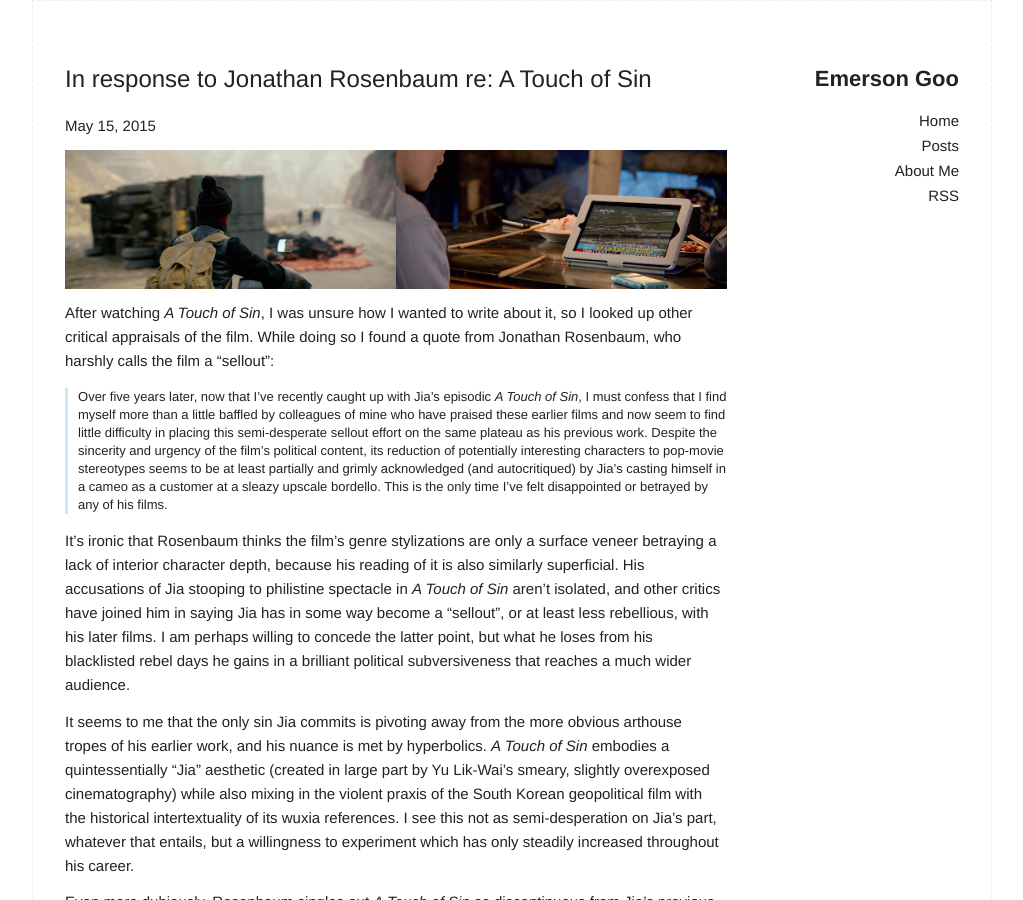
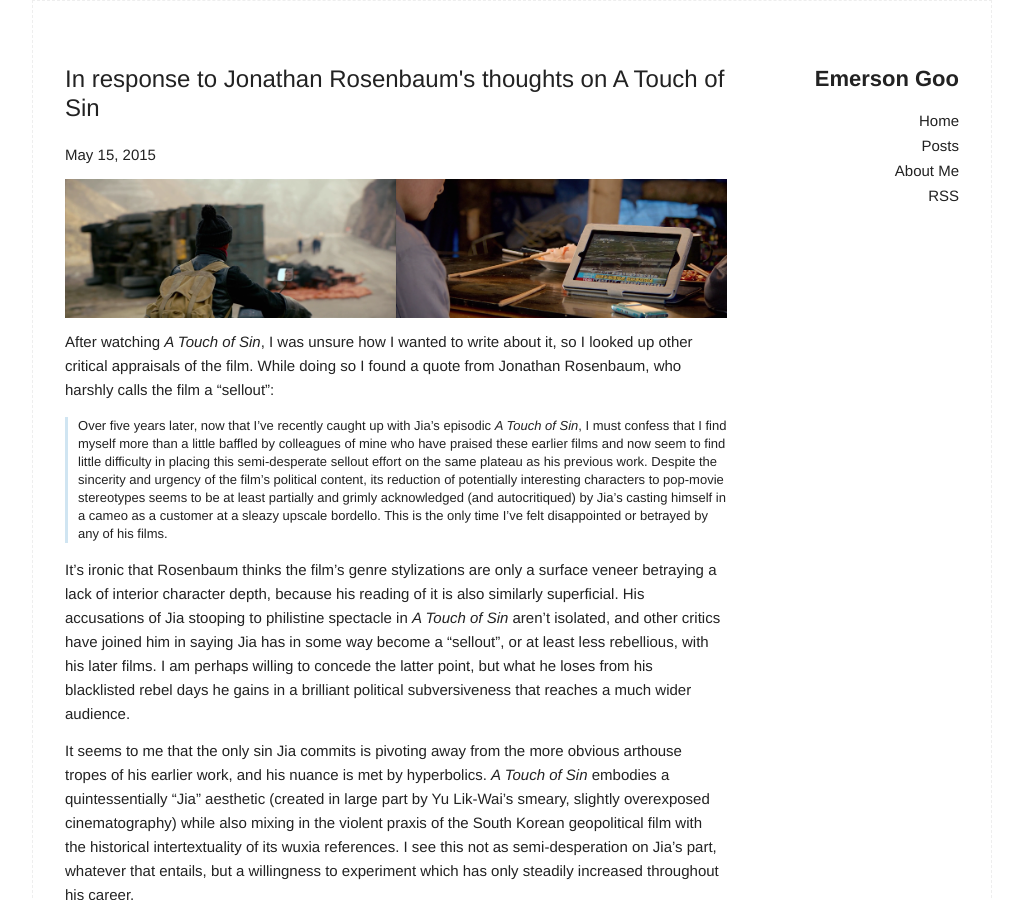
Before and after one commit to emersongoo/emersongoo.github.io, a Jekyll site: the page built from _posts/2017-05-15-in-response-to-jonathan-rosenbaum.markdown, in a window 1280 px wide and 900 px high. Shown: the whole window, without its empty margins (128-1151 px from the left). Built offline with Jekyll 4.4.1, drawn with Linux system fonts in a browser that asks for light colours.

Commit message:
try to fix post

```diff
--- a/_posts/2017-05-15-in-response-to-jonathan-rosenbaum.markdown
+++ b/_posts/2017-05-15-in-response-to-jonathan-rosenbaum.markdown
@@ -1,6 +1,6 @@
 ---
 layout: post
-title:  "In response to Jonathan Rosenbaum re: A Touch of Sin"
+title:  In response to Jonathan Rosenbaum's thoughts on A Touch of Sin
 date:   2015-05-15 00:00:00 -0000
 categories: film
 ---
```
